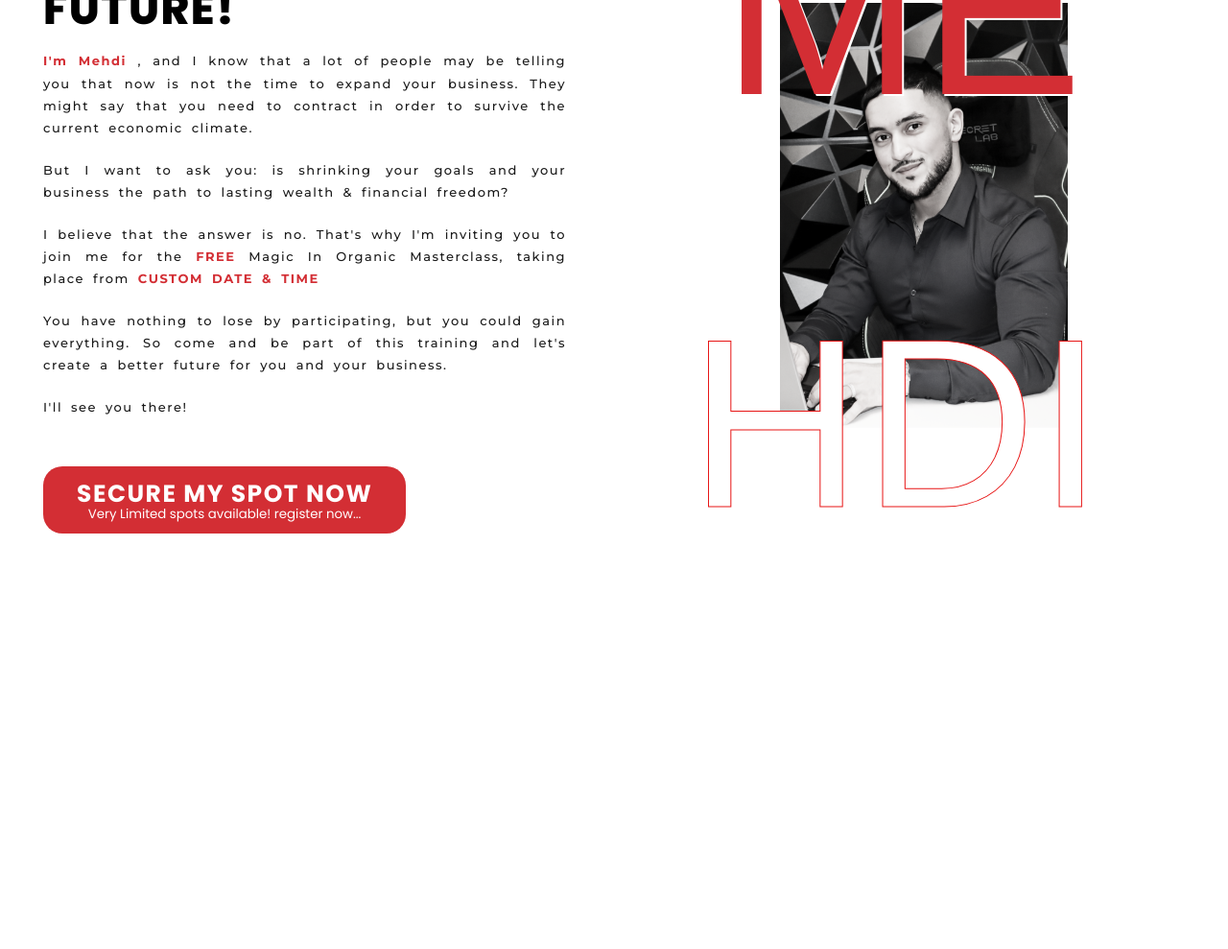
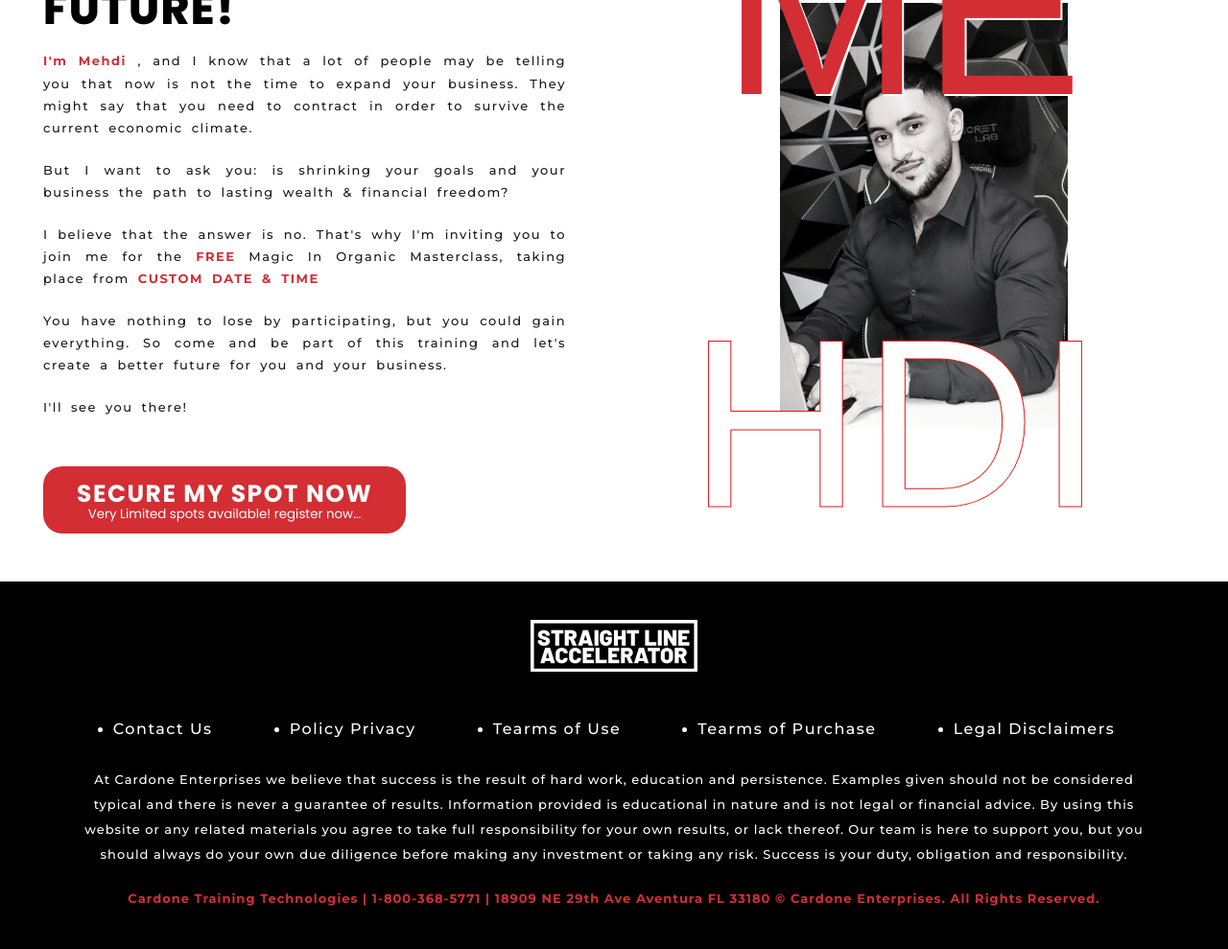
Before and after one commit to soufianeargane/digitalspeak, a plain HTML site: page index.html in a window 1280 px wide. Shown: the part 2298-3287 px from the top of the page at 96% size. Before the commit the page ends 2904 px from the top, so only its background shows below. Drawn offline with Linux system fonts and the light colour scheme; a web font is replaced by a local one.

Commit message:
just finished the footer

```diff
--- a/assets/css/style.css
+++ b/assets/css/style.css
@@ -562,3 +562,58 @@
     background-color: #D32E34;
     color: #fff !important;
 }
+
+/* footer */
+footer {
+    background-color: #000;
+    padding: 40px 80px;
+}
+
+footer .img {
+    display: flex;
+    justify-content: center;
+}
+
+footer .links {
+    display: flex;
+    justify-content: center;
+    margin: 50px 0 30px;
+}
+
+footer .links ul {
+    display: flex;
+    justify-content: center;
+    align-items: center;
+    gap: 80px;
+    color: #fff;
+}
+
+footer .links ul li a {
+    color: #FFFFFF;
+    font-size: 16px;
+    letter-spacing: 1.5px;
+    text-decoration: none;
+    font-family: 'Montserrat', sans-serif;
+}
+
+footer .links ul li a:hover {
+    color: #D32E34;
+}
+
+footer p {
+    font-family: 'Montserrat', sans-serif;
+    font-size: 13px;
+    letter-spacing: 1px;
+    line-height: 2;
+    text-align: center;
+}
+
+footer p:first-of-type {
+    color: #FFFFFF;
+    margin-bottom: 20px;
+}
+
+footer p:last-of-type {
+    color: #D32E34;
+    font-weight: bold;
+}
--- a/index.html
+++ b/index.html
@@ -218,6 +218,42 @@
         </div>
     </div>
 
+    <!-- footer -->
+    <footer>
+        <div class="img">
+            <img src="./assets/img/logo14.png" alt="">
+        </div>
+        <div class="links">
+            <ul>
+                <li>
+                    <a href="">Contact Us</a>
+                </li>
+                <li>
+                    <a href="">Policy Privacy</a>
+                </li>
+                <li>
+                    <a href="">Tearms of Use</a>
+                </li>
+                <li>
+                    <a href="">Tearms of Purchase</a>
+                </li>
+                <li>
+                    <a href="">Legal Disclaimers</a>
+                </li>
+            </ul>
+        </div>
+        <p>
+            At Cardone Enterprises we believe that success is the result of hard work, education and persistence.
+            Examples given should not be considered typical and there is never a guarantee of results. Information
+            provided is educational in nature and is not legal or financial advice. By using this website or any related
+            materials you agree to take full responsibility for your own results, or lack thereof. Our team is here to
+            support you, but you should always do your own due diligence before making any investment or taking any
+            risk. Success is your duty, obligation and responsibility.
+        </p>
+        <p>Cardone Training Technologies | 1-800-368-5771 | 18909 NE 29th Ave Aventura FL 33180
+            © Cardone Enterprises. All Rights Reserved.</p>
+    </footer>
+
 </body>
 
 </html>
```
Also changed, not shown: assets/img/logo14.png (added).
